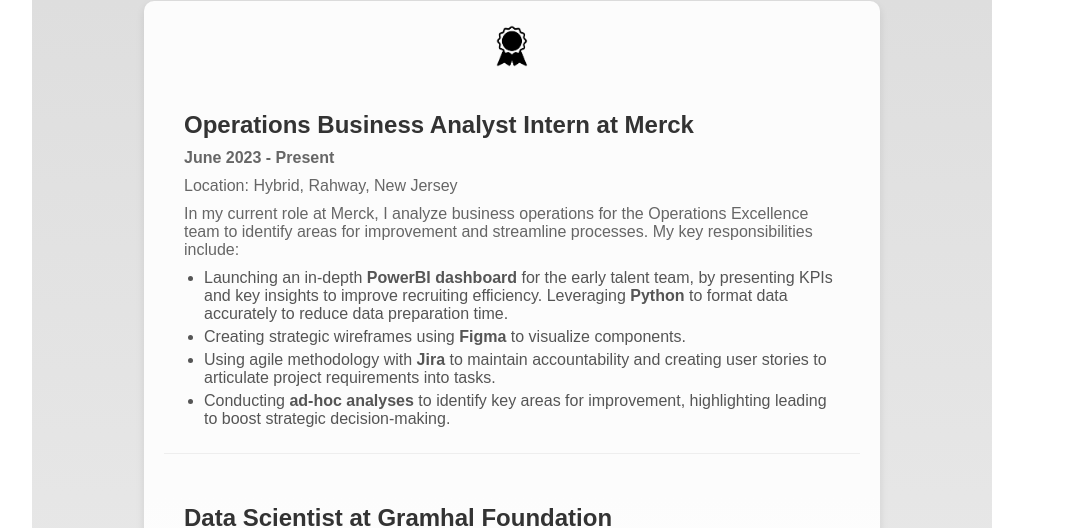
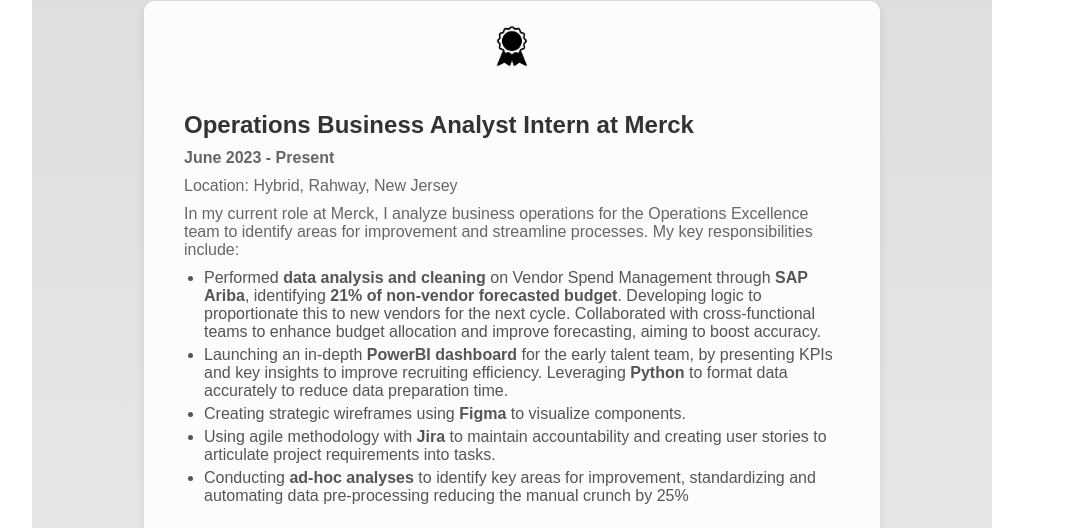
Before and after one commit to ashita03/ashita03.github.io, a plain HTML site: page work-experience.html in a window 1280 px wide. Shown: the part 272-800 px from the top of the page, without its empty margins (128-1213 px from the left). Drawn offline with Linux system fonts and the light colour scheme.

Commit message:
Update Work Experience

```diff
--- a/work-experience.html
+++ b/work-experience.html
@@ -63,6 +63,12 @@
                         identify areas for improvement and
                         streamline processes. My key responsibilities include:</p>
                     <ul>
+                        <li>Performed <b>data analysis and cleaning</b> on Vendor Spend Management through <b>SAP
+                                Ariba</b>,
+                            identifying <b>21% of non-vendor forecasted budget</b>. Developing logic to proportionate
+                            this to
+                            new vendors for the next cycle. Collaborated with cross-functional teams to enhance budget
+                            allocation and improve forecasting, aiming to boost accuracy.</li>
                         <li>Launching an in-depth <b>PowerBI dashboard</b> for the early talent team, by presenting KPIs
                             and
                             key insights to improve recruiting efficiency. Leveraging <b>Python</b> to format data
@@ -72,9 +78,8 @@
                         <li>Using agile methodology with <b>Jira</b> to maintain accountability and creating user
                             stories to
                             articulate project requirements into tasks.</li>
-                        <li>Conducting <b>ad-hoc analyses</b> to identify key areas for improvement, highlighting
-                            leading to
-                            boost strategic decision-making. </li>
+                        <li>Conducting <b>ad-hoc analyses</b> to identify key areas for improvement, standardizing and
+                            automating data pre-processing reducing the manual crunch by 25% </li>
                     </ul>
 
                 </div>
```
Also changed, not shown: 1 other file.
